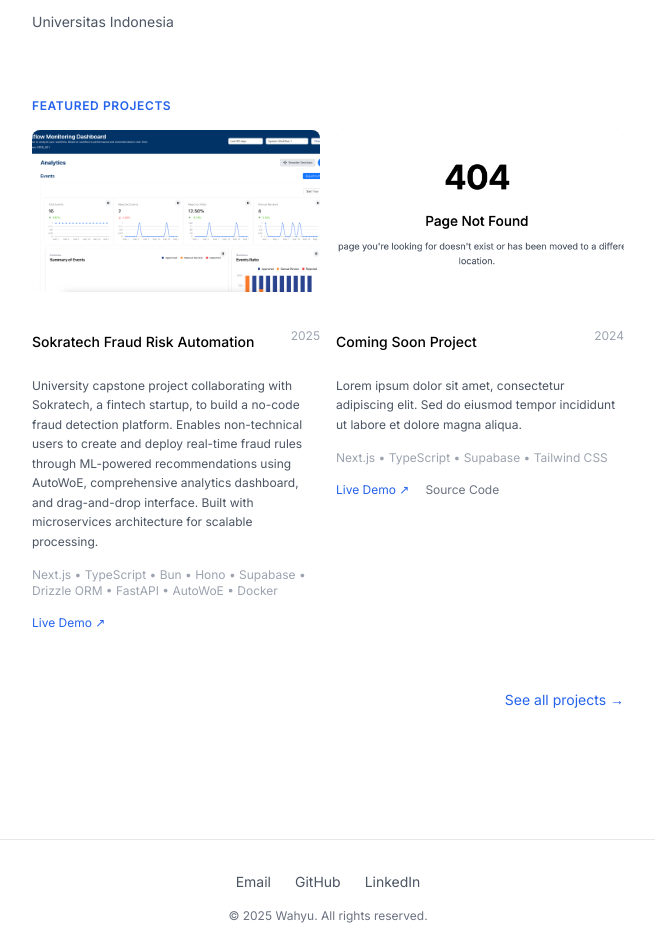
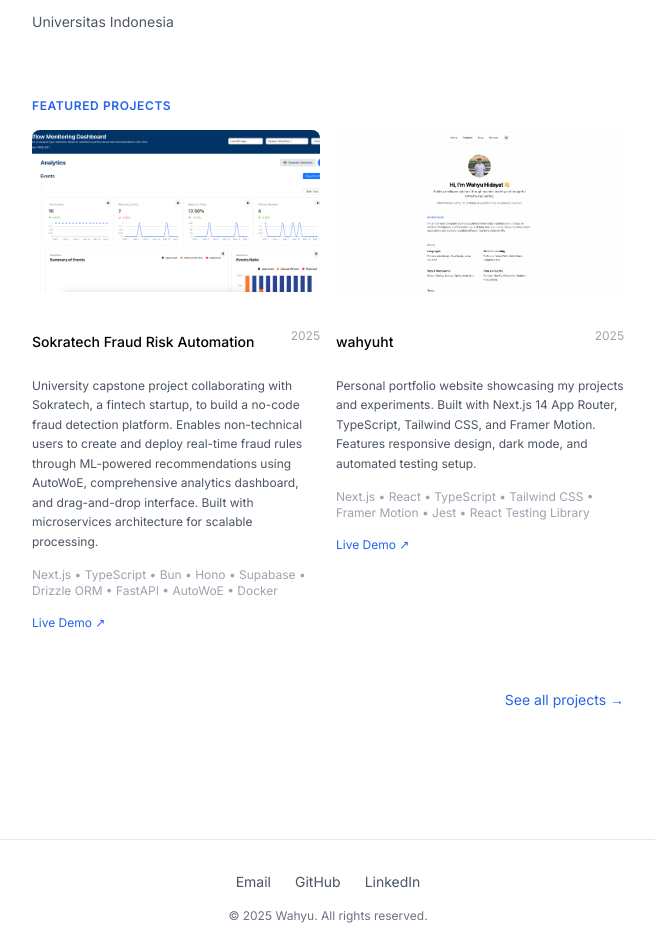
Before and after one commit to wahyuhiddayat/wahyuht, a Next.js app: page / in a window 1280 px wide. Shown: the part 1500-2427 px from the top of the page, without its empty margins (312-967 px from the left). Built offline with nearby package versions, Linux system fonts and the light colour scheme.

Commit message:
add personal web into projects section

```diff
--- a/src/app/page.tsx
+++ b/src/app/page.tsx
@@ -47,16 +47,15 @@ const projectsData = [
     }
   },
   {
-    title: "Coming Soon Project",
-    description: "Lorem ipsum dolor sit amet, consectetur adipiscing elit. Sed do eiusmod tempor incididunt ut labore et dolore magna aliqua.",
-    date: "2024",
-    imageUrl: "/images/coming_soon.png",
-    skills: ["Next.js", "TypeScript", "Supabase", "Tailwind CSS"],
+    title: "wahyuht",
+    description: "Personal portfolio website showcasing my projects and experiments. Built with Next.js 14 App Router, TypeScript, Tailwind CSS, and Framer Motion. Features responsive design, dark mode, and automated testing setup.",
+    date: "2025",
+    imageUrl: "/images/wahyuht.png",
+    skills: ["Next.js", "React", "TypeScript", "Tailwind CSS", "Framer Motion", "Jest", "React Testing Library"],
     links: {
-      website: "#",
-      github: "#"
+      website: "https://wahyuht.com"
     }
-  }
+  },
 ];
 
 export default function Home() {
--- a/src/app/projects/page.tsx
+++ b/src/app/projects/page.tsx
@@ -10,6 +10,16 @@ const projectsData = [
     skills: ['Next.js', 'TypeScript', 'Bun', 'Hono', 'Supabase', 'Drizzle ORM', 'FastAPI', 'AutoWoE', 'Docker'],
     links: {
       website: "https://monitoring-fe-next-1277451848.us-central1.run.app/"
+    }
+  },
+  {
+    title: "wahyuht",
+    description: "Personal portfolio website showcasing my projects and experiments. Built with Next.js 14 App Router, TypeScript, Tailwind CSS, and Framer Motion. Features responsive design, dark mode, and automated testing setup.",
+    date: "2025",
+    imageUrl: "/images/wahyuht.png",
+    skills: ["Next.js", "React", "TypeScript", "Tailwind CSS", "Framer Motion", "Jest", "React Testing Library"],
+    links: {
+      website: "https://wahyuht.com"
     }
   },
   {
```
Also changed, not shown: public/images/wahyuht.png (added).
